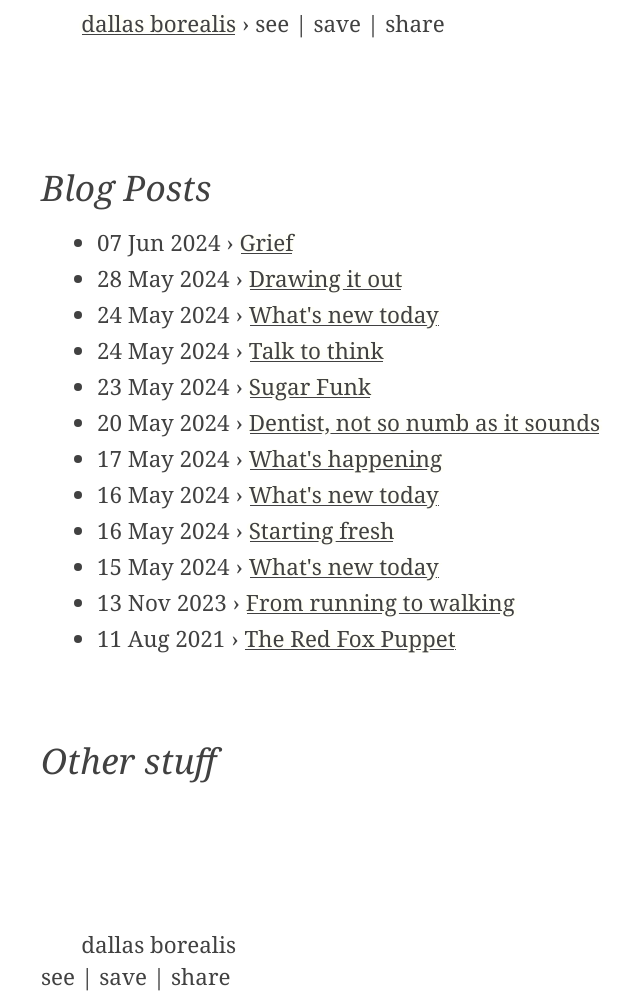
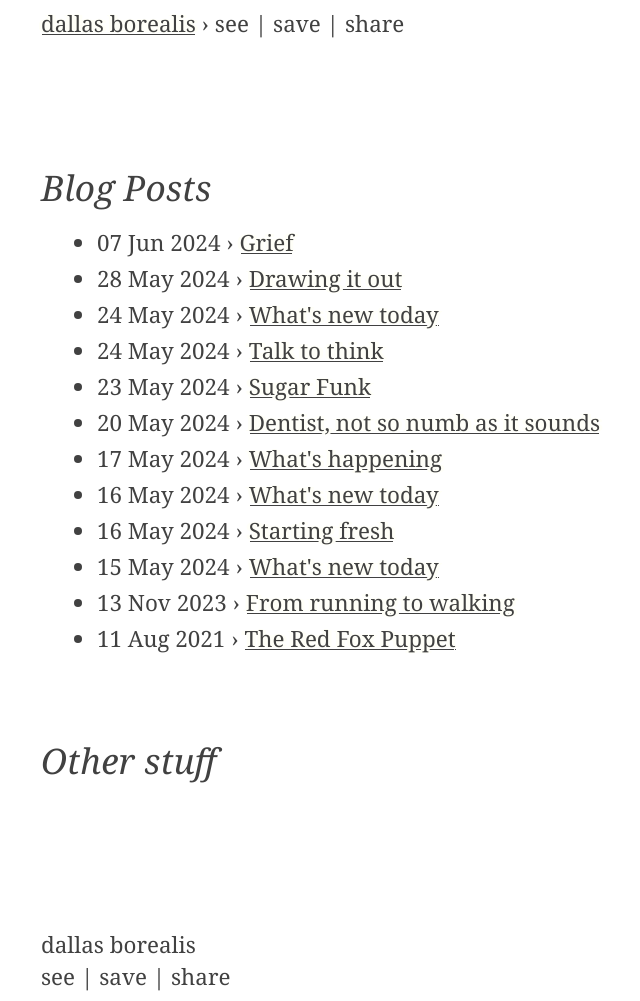
Before and after one commit to dallas-borealis/dallas-borealis.github.io, a Jekyll site: the page built from index.html, in a window 1280 px wide. Shown: the whole page, without its empty margins (119-759 px from the left). Built offline with Jekyll 4.4.1, drawn with Linux system fonts in a browser that asks for light colours.

Commit message:
Update tufte.css

```diff
--- a/css/tufte.css
+++ b/css/tufte.css
@@ -101,6 +101,9 @@ p {
     padding-right: 0;
     vertical-align: baseline;
    text-indent: 1.8em;
+}
+p:first-of-type {
+    text-indent: 0;
 }
 
 /* Chapter Epigraphs */
```
